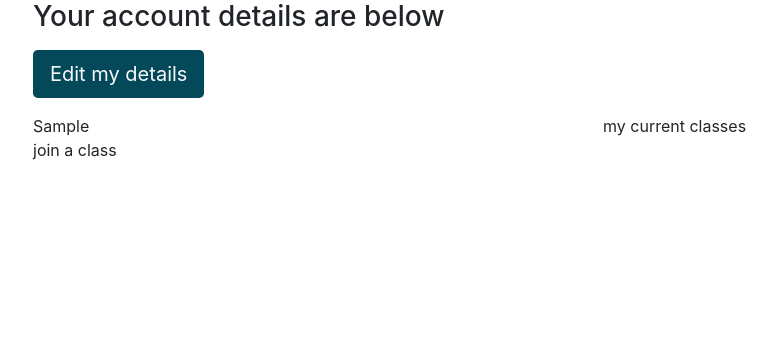
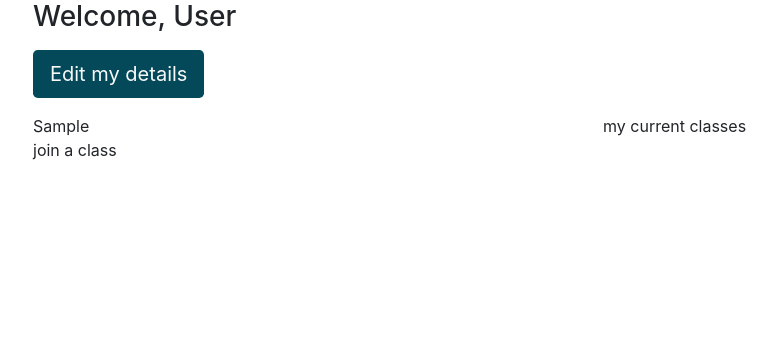
Before and after one commit to AwsSG/educadia, a Django app: page /myaccount/ in a window 1280 px wide. Shown: the part 66-420 px from the top of the page, without its empty margins (52-829 px from the left). Run offline with Django 3.2, Linux system fonts and the light colour scheme; a user stored in the database is signed in; tables that the repository leaves empty hold one stand-in row (values such as "Sample post"); some libraries are stand-ins or nearby versions.

Commit message:
added checks for fields in user form

```diff
--- a/myaccount/templates/myaccount/myaccount.html
+++ b/myaccount/templates/myaccount/myaccount.html
@@ -3,29 +3,49 @@
 <div class="container">
   <div class="row">
     <div class="col">
+      <!-- check if all user details fields are filled -->
       {% if account.first_names != None %}
-      <h3 class="mb-3">Your account details are below</h3>
+        {% if account.last_name != None %}
+          {% if account.user_type != None %}
+            <h3 class="mb-3">Welcome, {{ account.last_name }}</h3>
+          {% else %}
+            <p>Please, make sure to fill in the <strong>User type</strong> field.</p>
+          {% endif %}
+        {% else %}
+          <p>Please, make sure to fill in the <strong>Last name</strong> field.</p>
+        {% endif %}
       {% else %}
-      <h3 class="mb-3">Please fill in your details</h3>
+        <p>Please, make sure to fill in the <strong>First names</strong> field.</p>
       {% endif %}
-
       <p>
-        <button class="btn btn-lg main-color-2-bg text-light" type="button" data-toggle="collapse" data-target="#collapseExample" aria-expanded="false" aria-controls="collapseExample">
+        <button
+          class="btn btn-lg main-color-2-bg text-light"
+          type="button"
+          data-toggle="collapse"
+          data-target="#collapseExample"
+          aria-expanded="false"
+          aria-controls="collapseExample"
+        >
           Edit my details
         </button>
       </p>
       <div class="collapse" id="collapseExample">
         <div class="card card-body">
-          <p class="text-secondary">You can change your details below:</p>
+          <p class="text-secondary">Enter your details below:</p>
           <!-- User details form -->
           <form method="POST" action="{% url 'myaccount' %}">
             <div class="col-md-6">
               {% csrf_token %}
               <div class="crispy-form-fields">
-                {% for field in form %} {{ field | as_crispy_field }} {% endfor %}
+                {% for field in form %}
+                {{ field | as_crispy_field }}
+                {% endfor %}
               </div>
               <div class="form-group col-md-6 text-center">
-                <button type="submit" class="btn btn-lg main-color-2-bg text-light">
+                <button
+                  type="submit"
+                  class="btn btn-lg main-color-2-bg text-light"
+                >
                   Update details
                 </button>
               </div>
```
